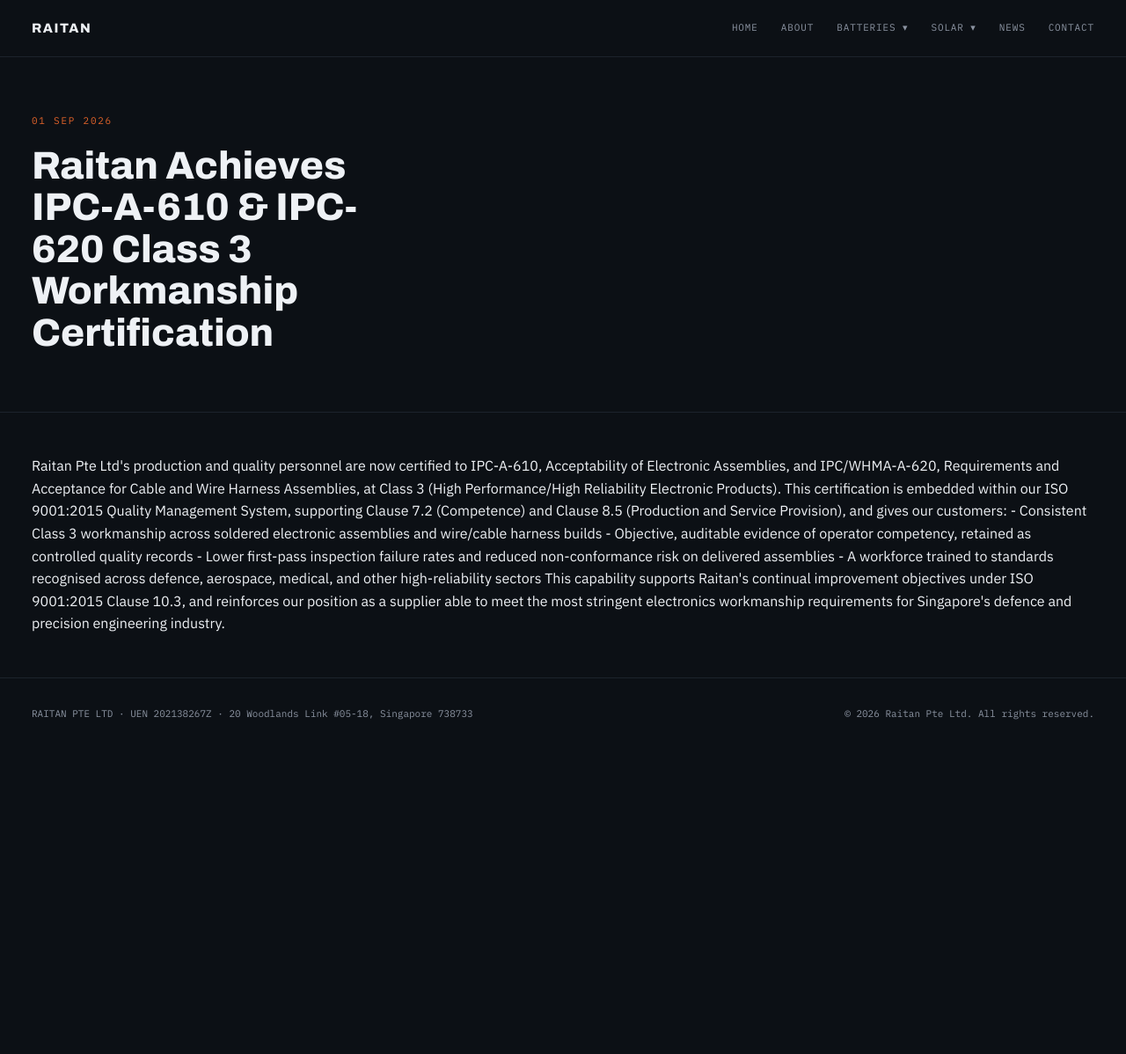
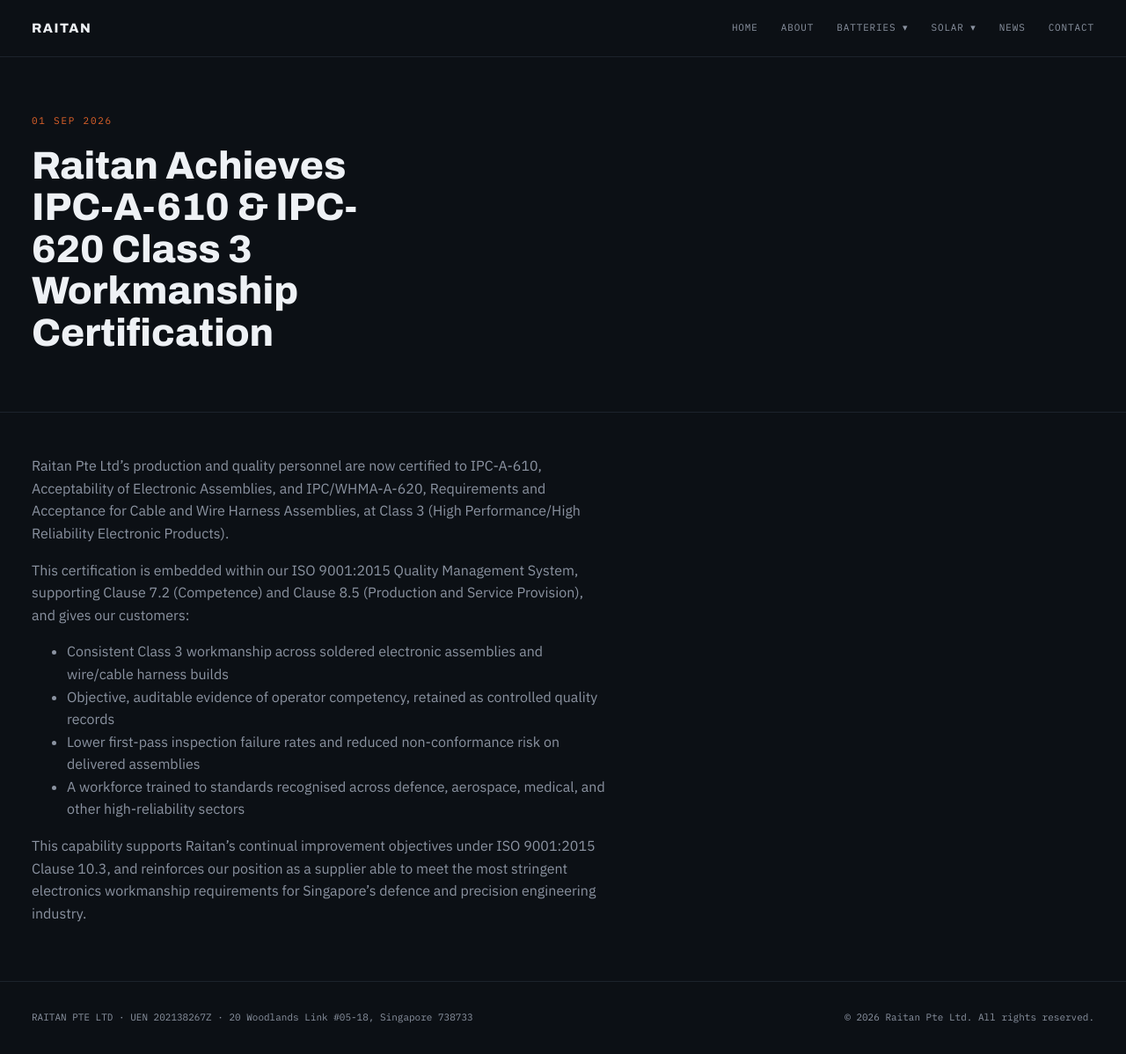
Before and after one commit to RAITAN-CO/Raitan-co.github.io, a Jekyll site: the page built from _posts/2026-09-01-ipc-a-610-620-class-3-certification.md, in a window 1280 px wide. Shown: the whole page at 88% size. Built offline with Jekyll 4.4.1, drawn with Linux system fonts in a browser that asks for light colours; before the commit the page ends 900 px from its top, so only the background shows below that.

Commit message:
Fix 1: extract post layout so kramdown converts markdown correctly
The news post wrapped its markdown body in a raw <div class="section
post-body">...</div> HTML block. Kramdown doesn't process markdown
inside raw HTML blocks by default, so the announcement (including all
4 bullet points) rendered as one unbroken paragraph with literal "- "
text instead of an actual <ul>.

Moved the hero/wrapper markup into a new _layouts/post.html and
reduced the post file to front matter + pure markdown. Announcement
wording is byte-for-byte unchanged.

```diff
--- /dev/null
+++ b/_layouts/post.html
@@ -0,0 +1,11 @@
+---
+layout: default
+---
+<div class="hero">
+  <p class="hero-eyebrow">{{ page.date | date: "%d %b %Y" }}</p>
+  <h1>{{ page.title }}</h1>
+</div>
+
+<div class="section post-body">
+{{ content }}
+</div>
--- a/_posts/2026-09-01-ipc-a-610-620-class-3-certification.md
+++ b/_posts/2026-09-01-ipc-a-610-620-class-3-certification.md
@@ -1,14 +1,8 @@
 ---
-layout: default
+layout: post
 title: "Raitan Achieves IPC-A-610 & IPC-620 Class 3 Workmanship Certification"
 description: "Raitan's production and quality personnel are now certified to IPC-A-610 and IPC/WHMA-A-620 at Class 3."
 ---
-<div class="hero">
-  <p class="hero-eyebrow">{{ page.date | date: "%d %b %Y" }}</p>
-  <h1>{{ page.title }}</h1>
-</div>
-
-<div class="section post-body">
 
 Raitan Pte Ltd's production and quality personnel are now certified to IPC-A-610, Acceptability of Electronic Assemblies, and IPC/WHMA-A-620, Requirements and Acceptance for Cable and Wire Harness Assemblies, at Class 3 (High Performance/High Reliability Electronic Products).
 
@@ -20,5 +14,3 @@
 - A workforce trained to standards recognised across defence, aerospace, medical, and other high-reliability sectors
 
 This capability supports Raitan's continual improvement objectives under ISO 9001:2015 Clause 10.3, and reinforces our position as a supplier able to meet the most stringent electronics workmanship requirements for Singapore's defence and precision engineering industry.
-
-</div>
```
